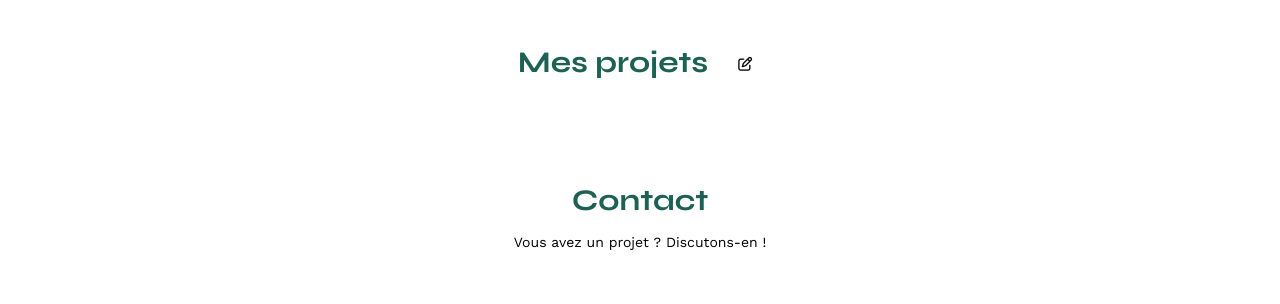
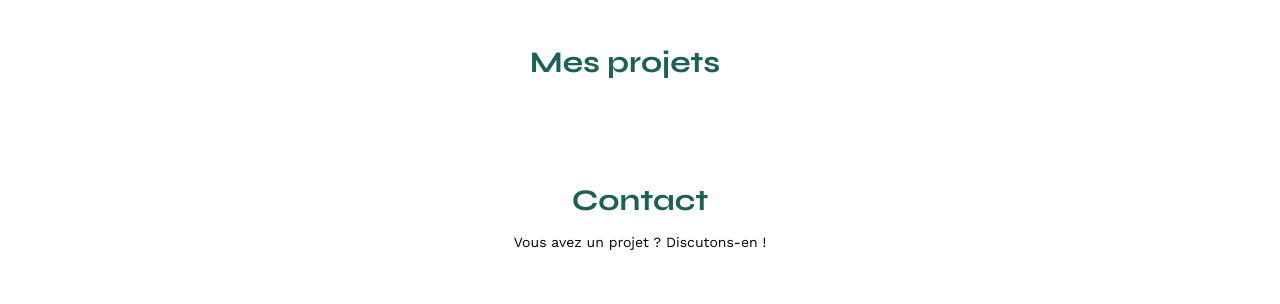
Before and after one commit to Lbastien36/Portfolio-architecte-Sophie-Bluel, a plain HTML site: page FrontEnd/index.html in a window 1280 px wide. Shown: the part 488-792 px from the top of the page. Drawn offline with nearby package versions, Linux system fonts and the light colour scheme; no server answers.

Commit message:
Petit oubli

```diff
--- a/FrontEnd/index.html
+++ b/FrontEnd/index.html
@@ -52,7 +52,7 @@
 			<div class="divprojet">
 				<h2 class="mesprojets">Mes projets</h2>
 
-				<i class="fa-regular fa-pen-to-square iconeprojet"></i>
+				<i class="fa-regular fa-pen-to-square iconeprojet" style="display: none;"></i>
 				<a href="#modale" class="modifier" style="display: none;">Modifier</a>
 			</div>
 
--- a/FrontEnd/index.js
+++ b/FrontEnd/index.js
@@ -122,6 +122,8 @@ if (localStorage.getItem("token")) {
     document.querySelector("a").setAttribute("href", "#")
 
     document.querySelector(".modifier").setAttribute("style", "display:block")
+
+    document.querySelector(".iconeprojet").setAttribute("style","display: block")
 
     document.querySelector(".categories").setAttribute("style", "display:none")
 
```
